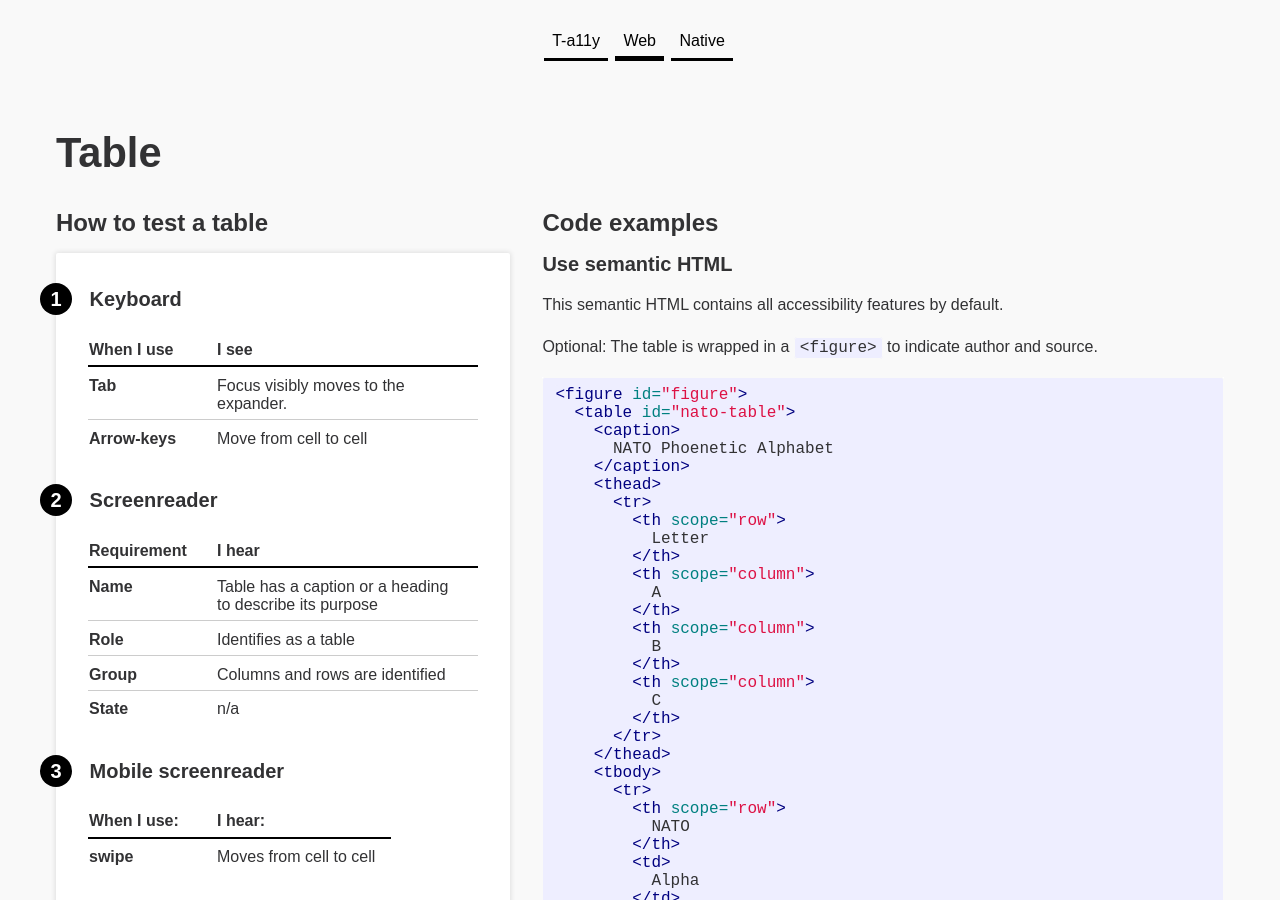
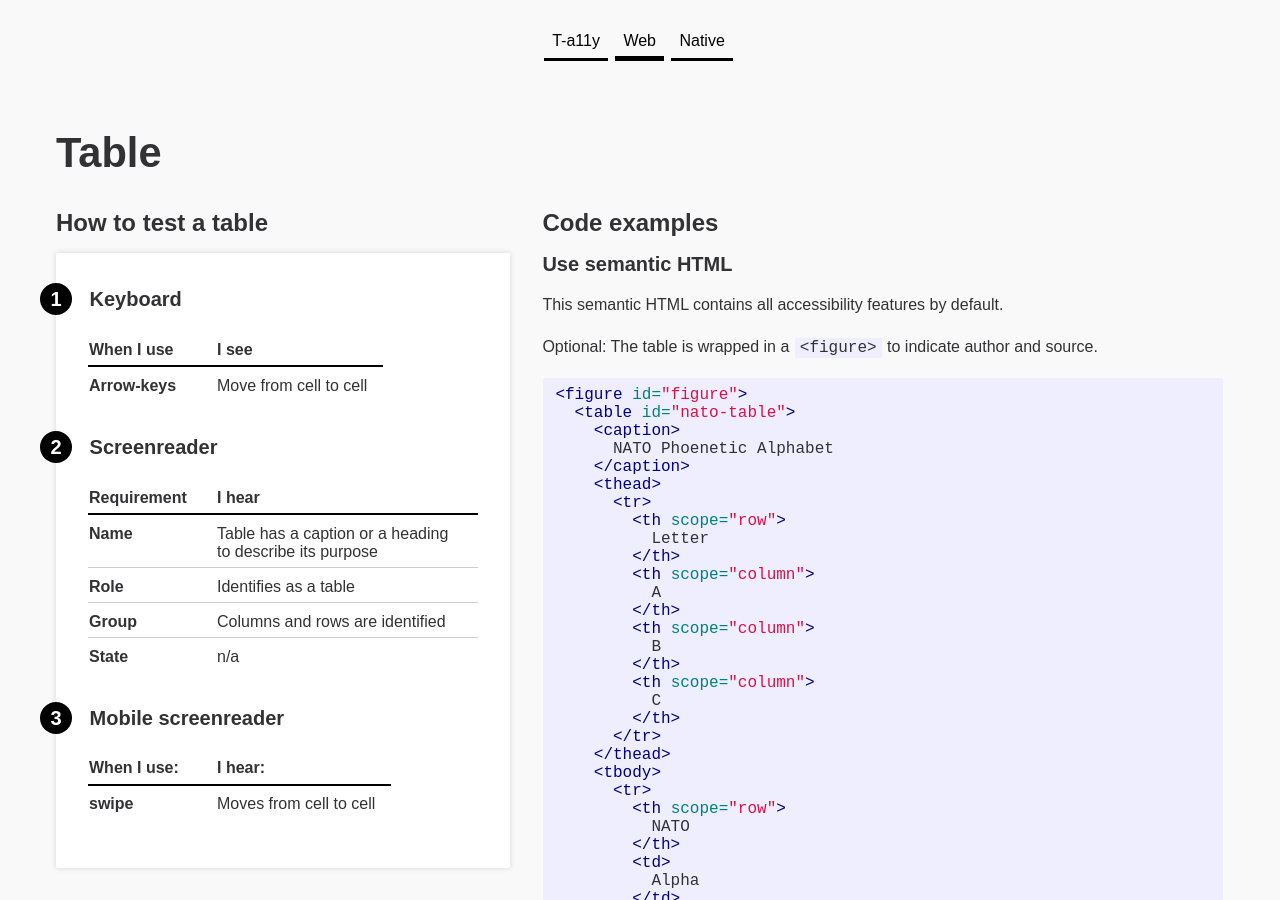
Before and after one commit to charlietriplett/OpenA11yEngineer, a Jekyll site: the page built from _checklist-web/table.md, in a window 1280 px wide and 900 px high. Built offline with Jekyll 4.4.1, drawn with Linux system fonts in a browser that asks for light colours.

Commit message:
Edit to table

```diff
--- a/_checklist-web/table.md
+++ b/_checklist-web/table.md
@@ -4,8 +4,6 @@ title:  "Table"
 categories: main
 
 keyboard:
-  tab: |
-    Focus visibly moves to the expander.
   arrow-keys: |
     Move from cell to cell
 
```
Also changed, not shown: 1 other file.
